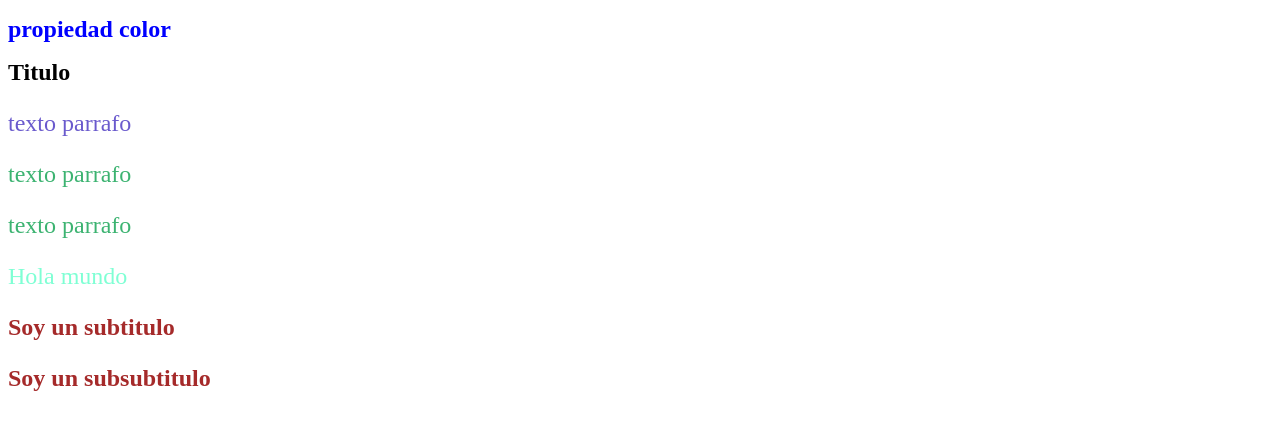
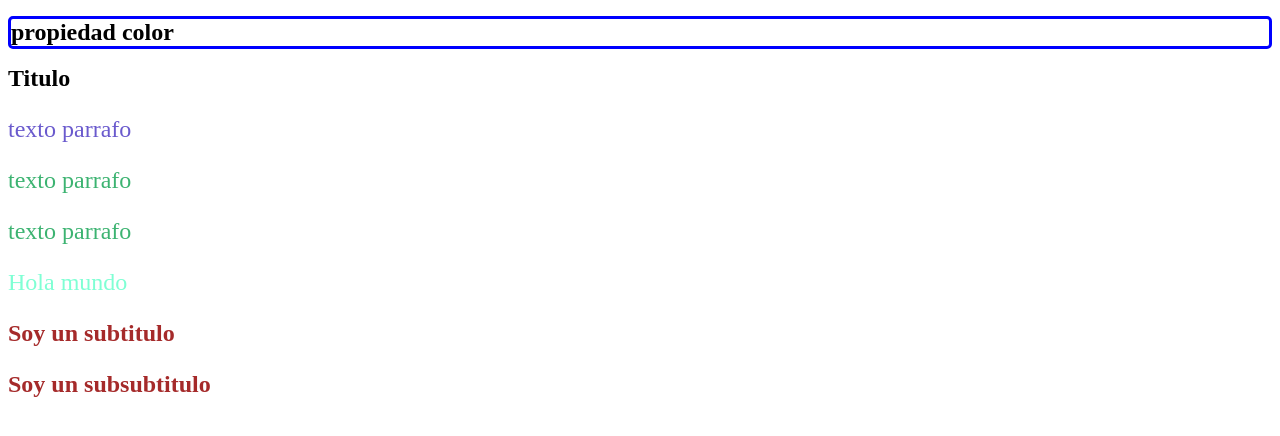
Before and after one commit to shirleymq/styles-practice, a plain HTML site: page practice.html in a window 1280 px wide. Drawn offline with Linux system fonts and the light colour scheme.

Commit message:
practice of border property

```diff
--- a/styles-hm.css
+++ b/styles-hm.css
@@ -35,7 +35,28 @@ div h3 {
   */
 
 /*RGB*/
-
+/**
 .color {
   color: rgb(0, 0, 255);
 }
+*/
+.color {
+  /* border: 3px #0bf outset; */
+  /*
+  dotted
+  dashed
+  solid
+  double
+  //elementos tridimensionales
+  groove
+  ridge
+  inset
+  outset
+  none
+  hidden
+  */
+  border-style: solid;
+  border-color: blue;
+  border-radius: 5px;
+  border-width: 3px;
+}
```
